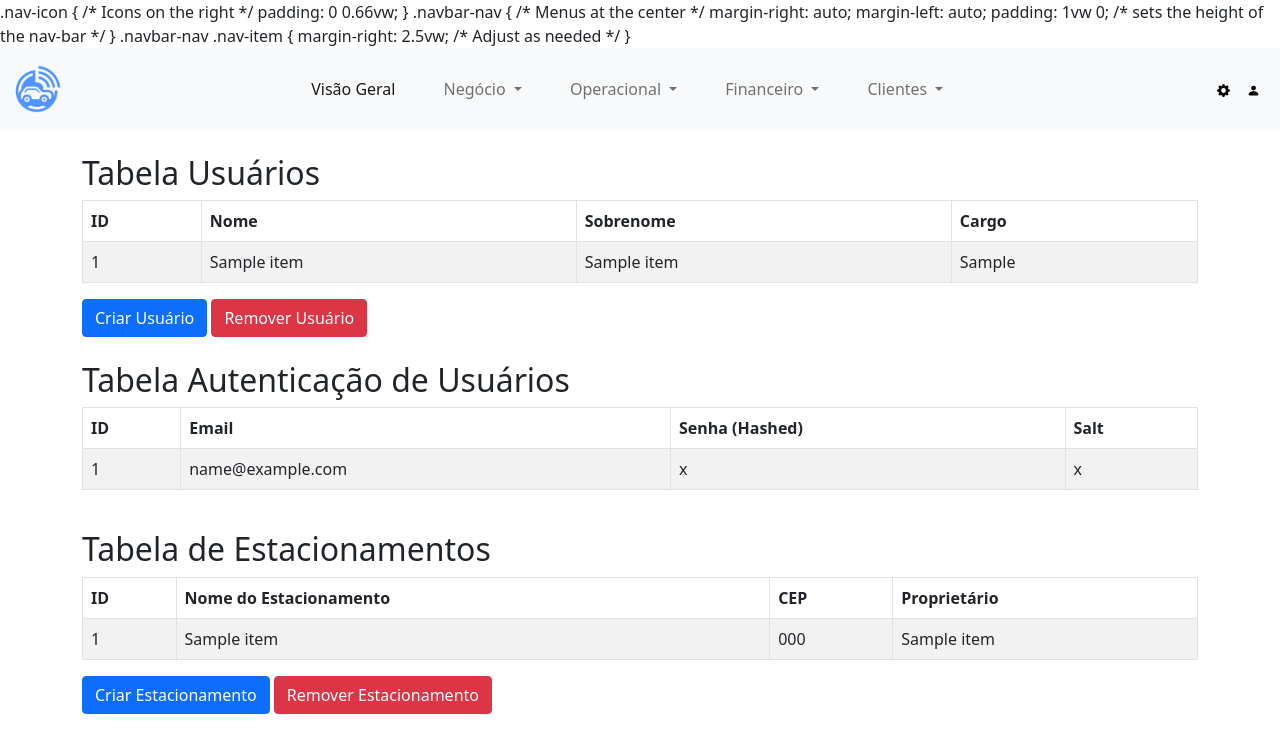
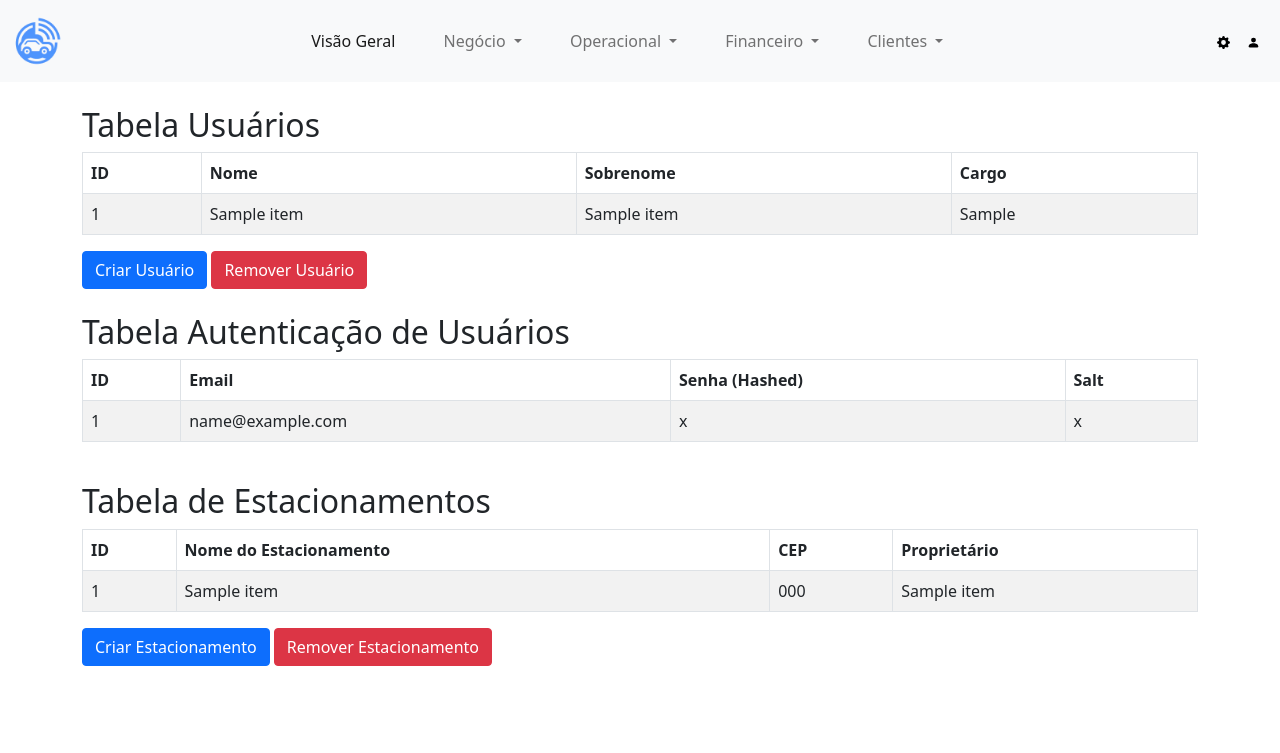
Before and after one commit to GustavoSept/IoT_Park, a Flask app: page / in a window 1280 px wide. Shown: the top 753 px of the page. Run offline with Flask 3, Linux system fonts and the light colour scheme; a database or web service that is not in the repository returns one stand-in record (values such as "Sample title"); data that the repository does not hold is empty.

Commit message:
base.html organizing

```diff
--- a/frontend/iotPark/templates/base.html
+++ b/frontend/iotPark/templates/base.html
@@ -10,21 +10,8 @@
 
     <link rel="stylesheet" href="{{ url_for('static', filename='styles/style.css') }}">
 
-      .nav-icon { /* Icons on the right */
-        padding: 0 0.66vw;
-      }
+    <title>{% block title %}{% endblock %}</title>
 
-
-      .navbar-nav { /* Menus at the center */
-        margin-right: auto;
-        margin-left: auto;
-        padding: 1vw 0; /* sets the height of the nav-bar */
-      }
-
-      .navbar-nav .nav-item {
-        margin-right: 2.5vw; /* Adjust as needed */
-      }
-    </style>
   </head>
   <body>
 
@@ -75,11 +62,9 @@
       </div>
     </nav>
 
-    {% block content %}
+    {% block content %} {% endblock %}
 
-    {% endblock %}
-
-    {% block scripts %}{% endblock %}
+    {% block scripts %} {% endblock %}
 
     <script src="https://cdn.jsdelivr.net/npm/bootstrap@5.0.2/dist/js/bootstrap.bundle.min.js" integrity="sha384-MrcW6ZMFYlzcLA8Nl+NtUVF0sA7MsXsP1UyJoMp4YLEuNSfAP+JcXn/tWtIaxVXM" crossorigin="anonymous"></script>
     <script src="https://unpkg.com/htmx.org"></script>
```
